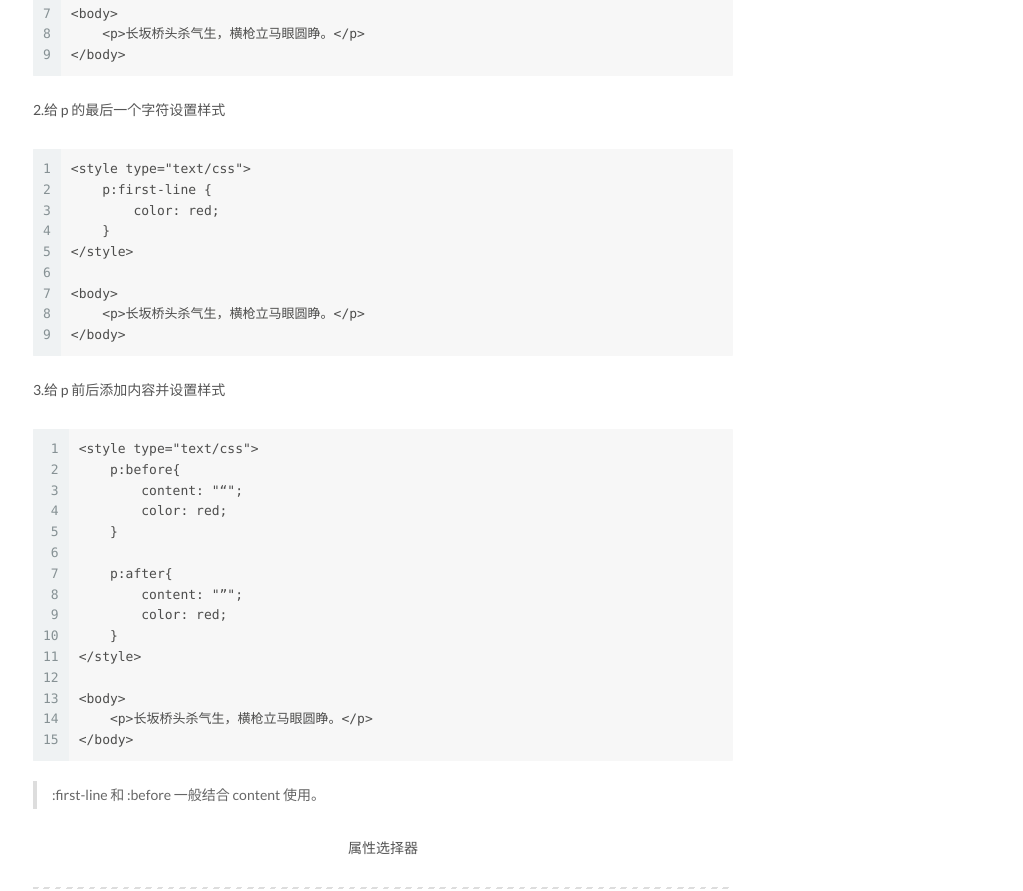
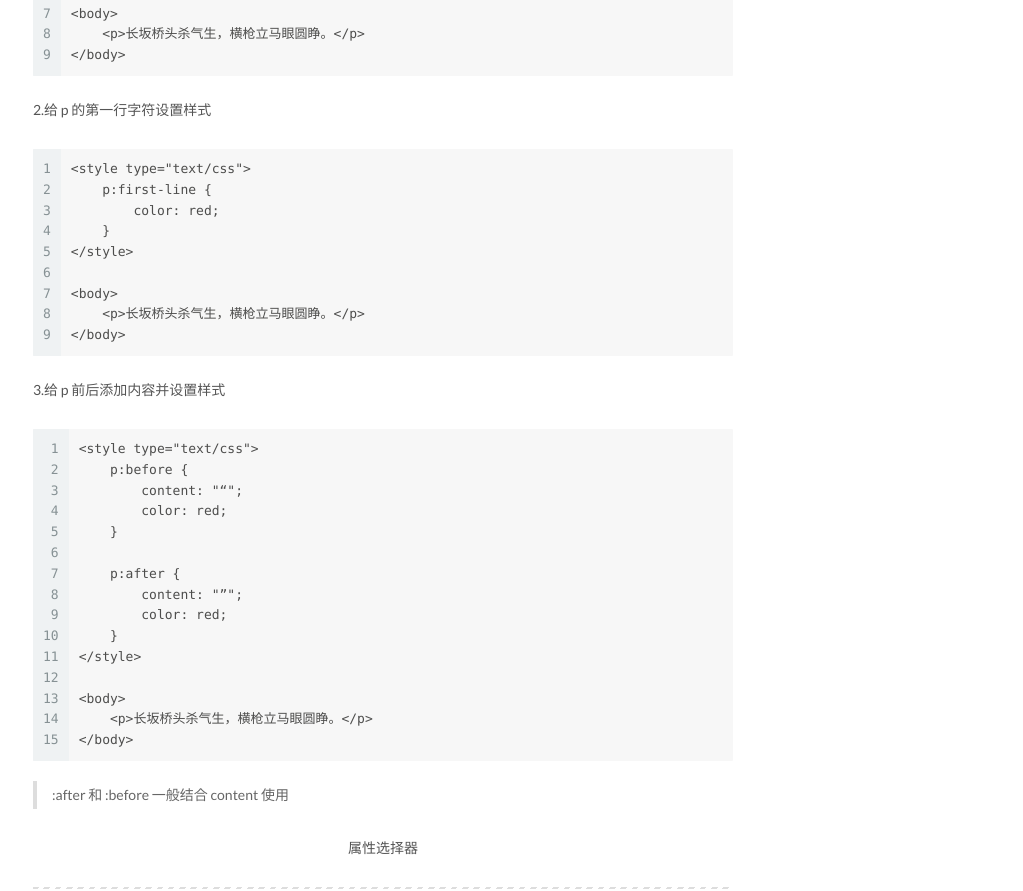
Before and after one commit to chuyibo/chuyibo.github.io, a Jekyll site: the page built from _posts/2021-01-27-CSS 学习笔记(一).md, in a window 1280 px wide and 1400 px high, scrolled down 8303 px. Shown: the part 159-1050 px from the top of the window, without its empty margins (257-1280 px from the left). Built offline with Jekyll 4.4.1, drawn with Linux system fonts in a browser that asks for light colours; some of the changed text lies outside the part shown.

Commit message:
2021/01/28

````diff
--- a/_posts/2021-01-27-CSS 学习笔记(一).md
+++ b/_posts/2021-01-27-CSS 学习笔记(一).md
@@ -396,7 +396,7 @@ categories:
 </body>
 ```
 
-2.给 p 的最后一个字符设置样式
+2.给 p 的第一行字符设置样式
 
 ```
 <style type="text/css">
@@ -414,12 +414,12 @@ categories:
 
 ```
 <style type="text/css">
-    p:before{
+    p:before {
         content: "“";
         color: red;
     }
 
-    p:after{
+    p:after {
         content: "”";
         color: red;
     }
@@ -430,7 +430,7 @@ categories:
 </body>
 ```
 
-> :first-line 和 :before 一般结合 content 使用。
+> :after 和 :before 一般结合 content 使用
 
 <p align="center">属性选择器</p>
 
````
Also changed, not shown: other parts of _posts/2021-01-27-CSS 学习笔记(一).md (+1 -1 lines).
